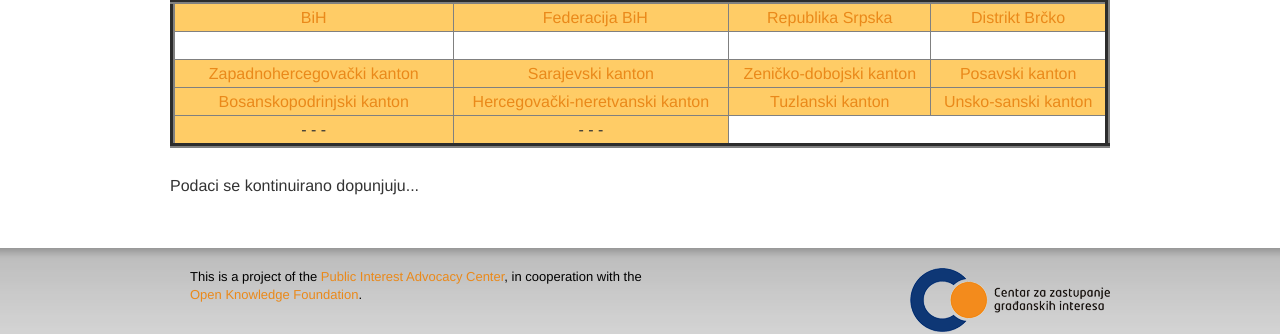
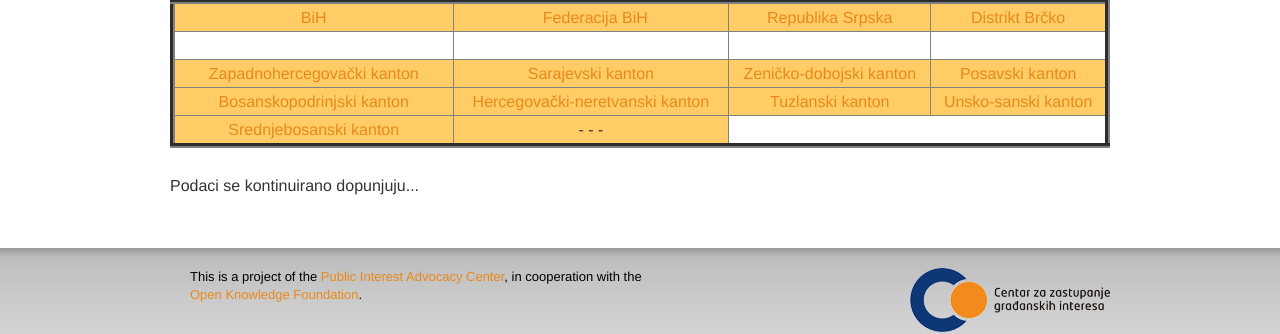
Before and after one commit to openspending/budzeti.ba, a Jekyll site: the page built from index.html, in a window 1280 px wide. Shown: the part 303-637 px from the top of the page. Built offline with Jekyll 4.4.1, drawn with Linux system fonts in a browser that asks for light colours; nearby versions of some CDN libraries; some web fonts are replaced.

Commit message:
Update index.html

```diff
--- a/index.html
+++ b/index.html
@@ -54,7 +54,8 @@ Pregled budžeta svih nivoa vlasti u Bosni i Hercegovini u obliku interaktivne g
     </tr>
     <tr BGCOLOR="#FFCC66" ALIGN="CENTER">
         <td>
-            - - -</td>
+            <a href="sbk.html">Srednjebosanski kanton</td></a>
+        </td>
         <td>
             - - -</td>
     </tr>
```
